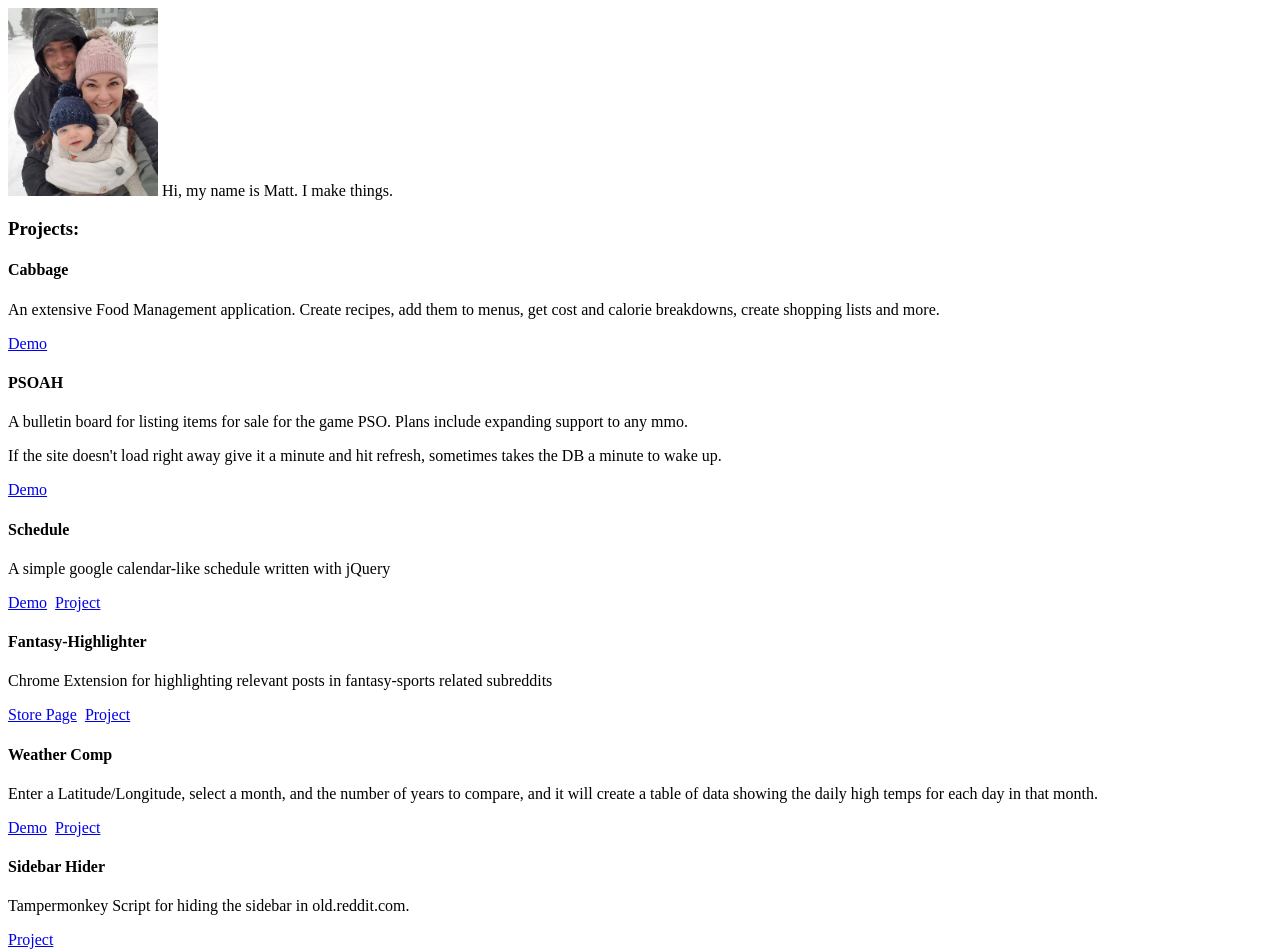
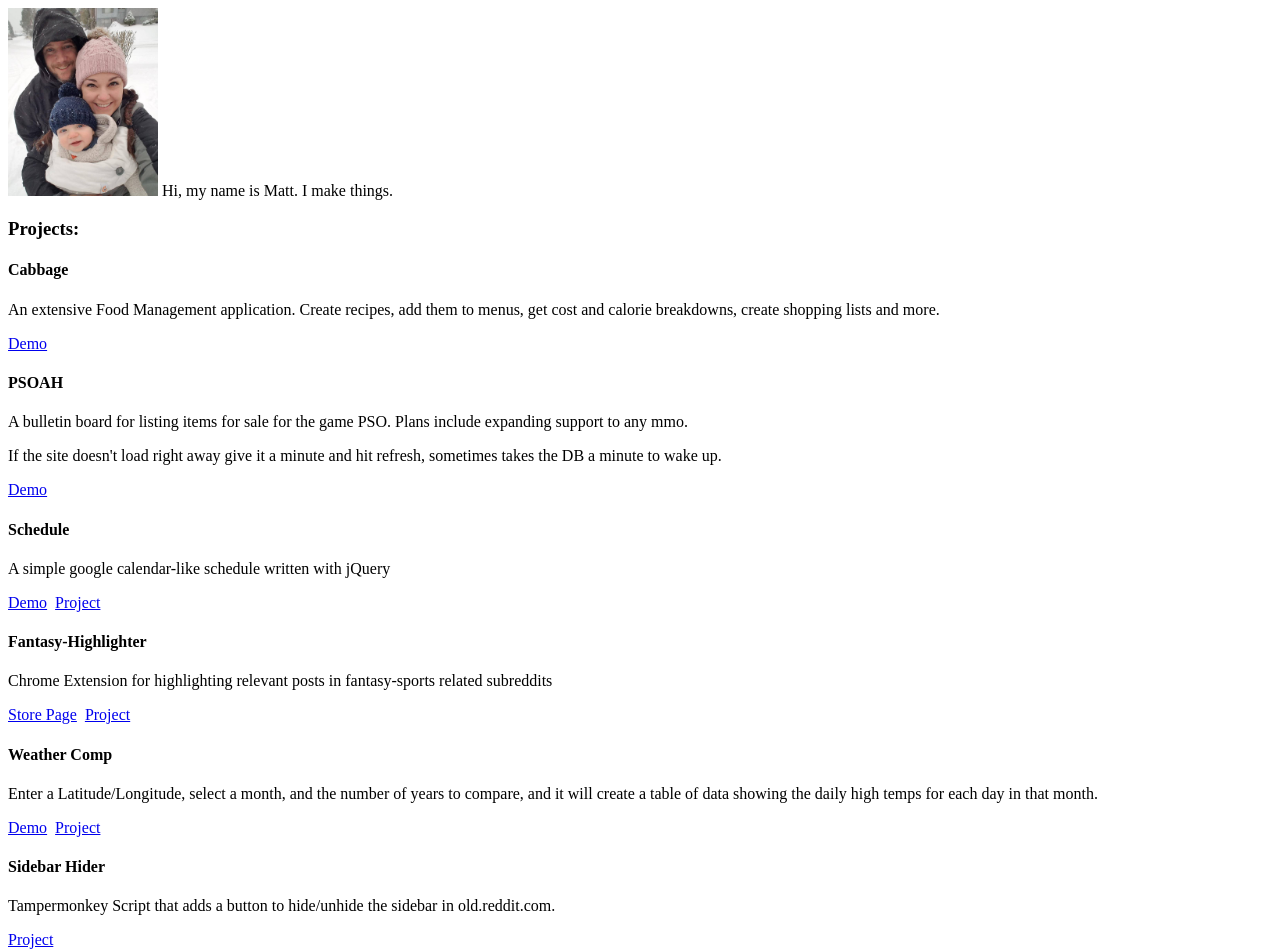
Before and after one commit to mattlokk/mattlokk.github.io, a plain HTML site: page index.html in a window 1280 px wide. Shown: the top 952 px of the page. Drawn offline with Linux system fonts and the light colour scheme.

```diff
--- a/index.html
+++ b/index.html
@@ -43,7 +43,7 @@
     </div>
     <div>
         <h4>Sidebar Hider</h4>
-        <p>Tampermonkey Script for hiding the sidebar in old.reddit.com. </p>
+        <p>Tampermonkey Script that adds a button to hide/unhide the sidebar in old.reddit.com. </p>
         <a href='https://github.com/mattlokk/sidebar_hider' target="blank">Project</a>
     </div>
     <div>
```
